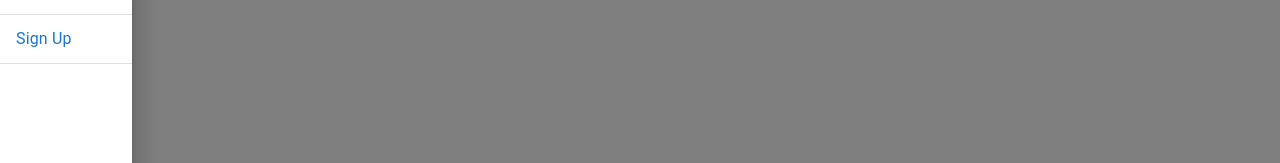
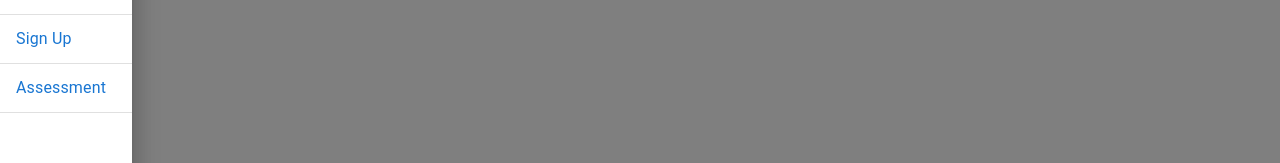
Before and after one commit to Neonatology-Outcomes/Frontend, a React (Create React App) app: page / in a window 1280 px wide. Both pictures are taken after a click on the button "menu". Shown: the part 322-485 px from the top of the page. Built offline with nearby package versions, Linux system fonts and the light colour scheme; what apisauce would draw is missing.

Commit message:
added link to drawer

```diff
--- a/src/components/layout/Drawer/index.js
+++ b/src/components/layout/Drawer/index.js
@@ -71,6 +71,12 @@ function DrawerComponent() {
             </Link>
           </ListItem>
           <Divider />
+          <ListItem onClick={toggleDrawer(false)}>
+            <Link href="assessment" component="a" underline="none" style={{ ...styles.link }}>
+              <ListItemText primary="Assessment" />
+            </Link>
+          </ListItem>
+          <Divider />
           {/* Add more ListItem components for additional menu items */}
         </List>
       </Drawer>
```
